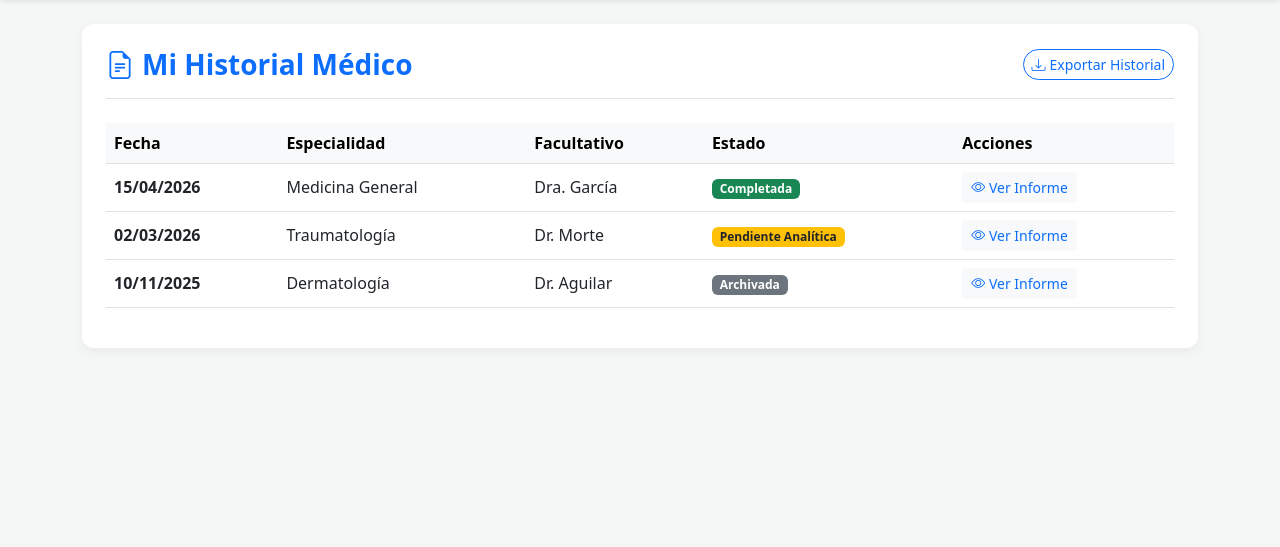
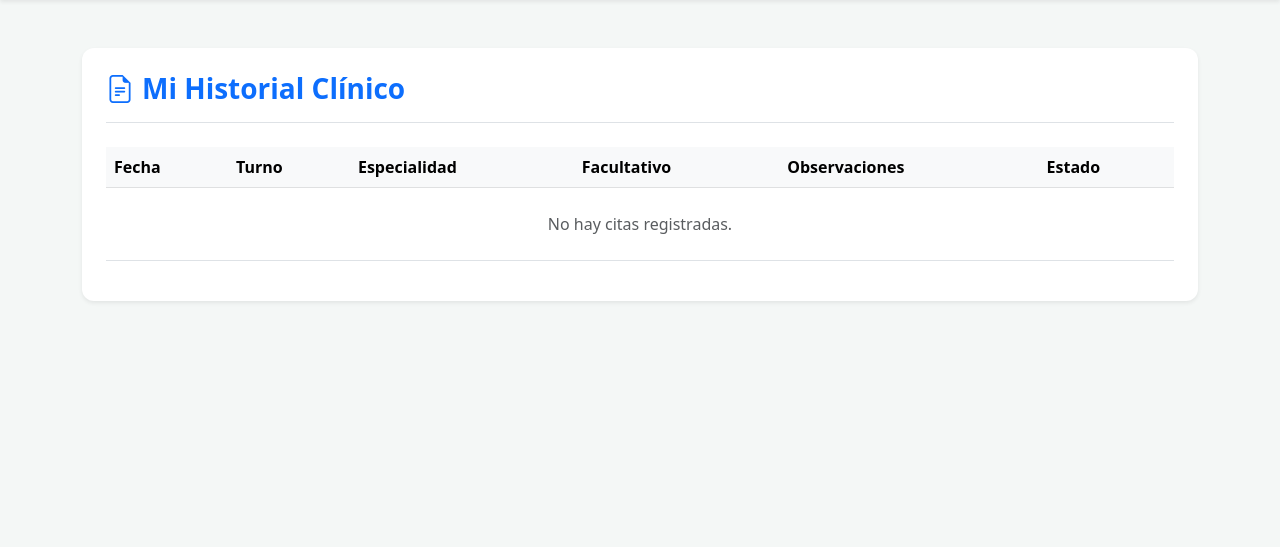
Before and after one commit to jtejero5/Triplejota, a Flask app: page /historial in a window 1280 px wide. Shown: the part 56-603 px from the top of the page. Run offline with Flask 3, Linux system fonts and the light colour scheme; the visitor is signed in with stand-in values (Sample User, id 1); data that the repository does not hold is empty.

Commit message:
Update historial.html

```diff
--- a/templates/historial.html
+++ b/templates/historial.html
@@ -1,45 +1,34 @@
 {% extends "base.html" %}
 {% block content %}
-<div class="card p-4">
-    <div class="d-flex justify-content-between align-items-center mb-4 border-bottom pb-3">
-        <h3 class="fw-bold text-primary m-0"><i class="bi bi-file-earmark-text me-2"></i>Mi Historial Médico</h3>
-        <button class="btn btn-outline-primary btn-sm rounded-pill"><i class="bi bi-download me-1"></i>Exportar Historial</button>
+<div class="card p-4 shadow-sm mt-4">
+    <div class="mb-4 border-bottom pb-3">
+        <h3 class="fw-bold text-primary m-0"><i class="bi bi-file-earmark-text me-2"></i>Mi Historial Clínico</h3>
     </div>
-
     <div class="table-responsive">
         <table class="table table-hover align-middle">
             <thead class="table-light">
                 <tr>
                     <th>Fecha</th>
+                    <th>Turno</th>
                     <th>Especialidad</th>
                     <th>Facultativo</th>
+                    <th>Observaciones</th>
                     <th>Estado</th>
-                    <th>Acciones</th>
                 </tr>
             </thead>
             <tbody>
-                <!-- Estos datos en la Tarea G4-65 vendrán de la Base de Datos RDS -->
+                {% for cita in citas %}
                 <tr>
-                    <td class="fw-semibold">15/04/2026</td>
-                    <td>Medicina General</td>
-                    <td>Dra. García</td>
-                    <td><span class="badge bg-success">Completada</span></td>
-                    <td><a href="#" class="btn btn-sm btn-light text-primary"><i class="bi bi-eye"></i> Ver Informe</a></td>
+                    <td class="fw-semibold">{{ cita.fecha }}</td>
+                    <td>{{ cita.horario }}</td>
+                    <td><span class="badge bg-info text-dark">{{ cita.especialidad }}</span></td>
+                    <td>{{ cita.medico }}</td>
+                    <td class="text-muted small">{{ cita.observaciones or 'Sin observaciones' }}</td>
+                    <td><span class="badge bg-success">Confirmada</span></td>
                 </tr>
-                <tr>
-                    <td class="fw-semibold">02/03/2026</td>
-                    <td>Traumatología</td>
-                    <td>Dr. Morte</td>
-                    <td><span class="badge bg-warning text-dark">Pendiente Analítica</span></td>
-                    <td><a href="#" class="btn btn-sm btn-light text-primary"><i class="bi bi-eye"></i> Ver Informe</a></td>
-                </tr>
-                <tr>
-                    <td class="fw-semibold">10/11/2025</td>
-                    <td>Dermatología</td>
-                    <td>Dr. Aguilar</td>
-                    <td><span class="badge bg-secondary">Archivada</span></td>
-                    <td><a href="#" class="btn btn-sm btn-light text-primary"><i class="bi bi-eye"></i> Ver Informe</a></td>
-                </tr>
+                {% else %}
+                <tr><td colspan="6" class="text-center text-muted py-4">No hay citas registradas.</td></tr>
+                {% endfor %}
             </tbody>
         </table>
     </div>
```
